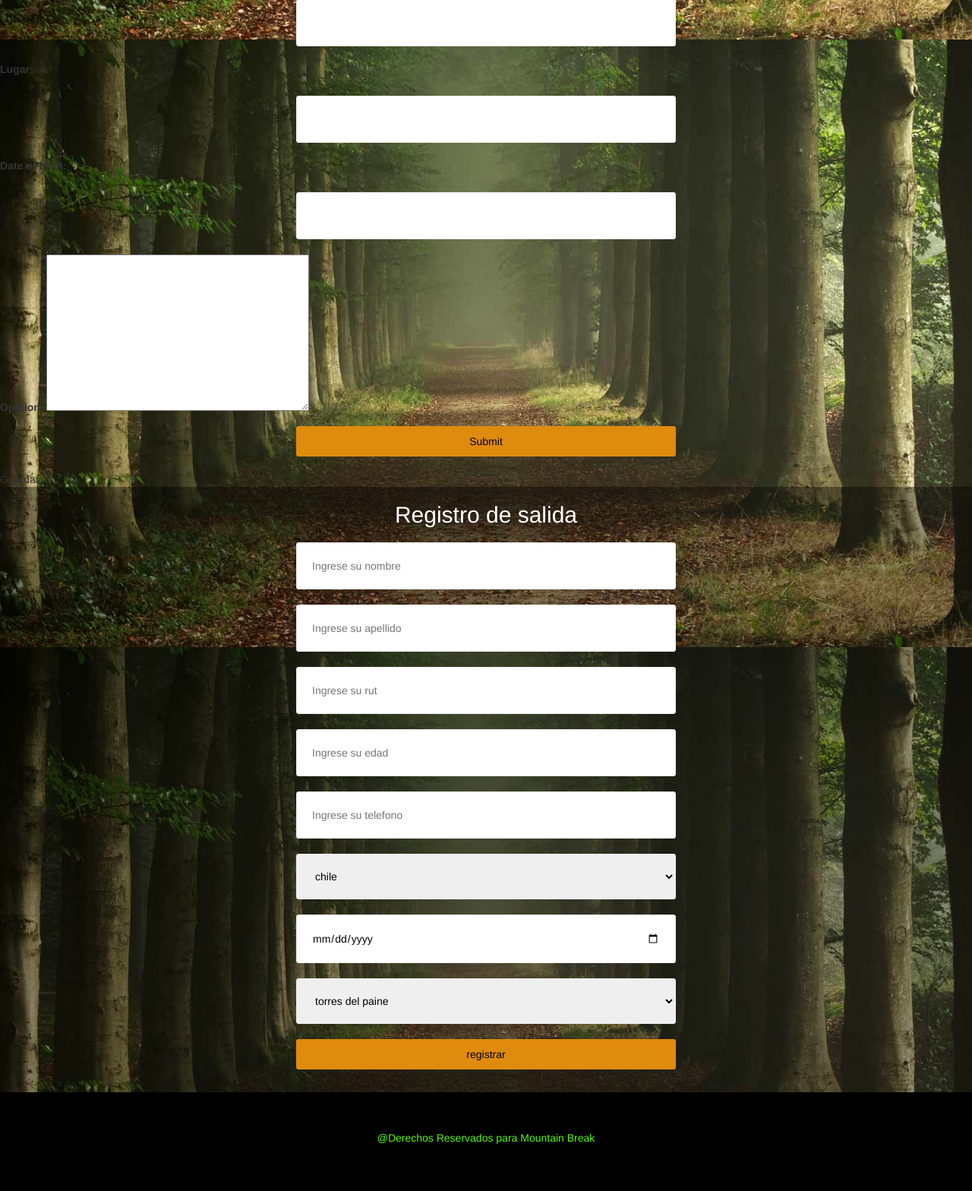
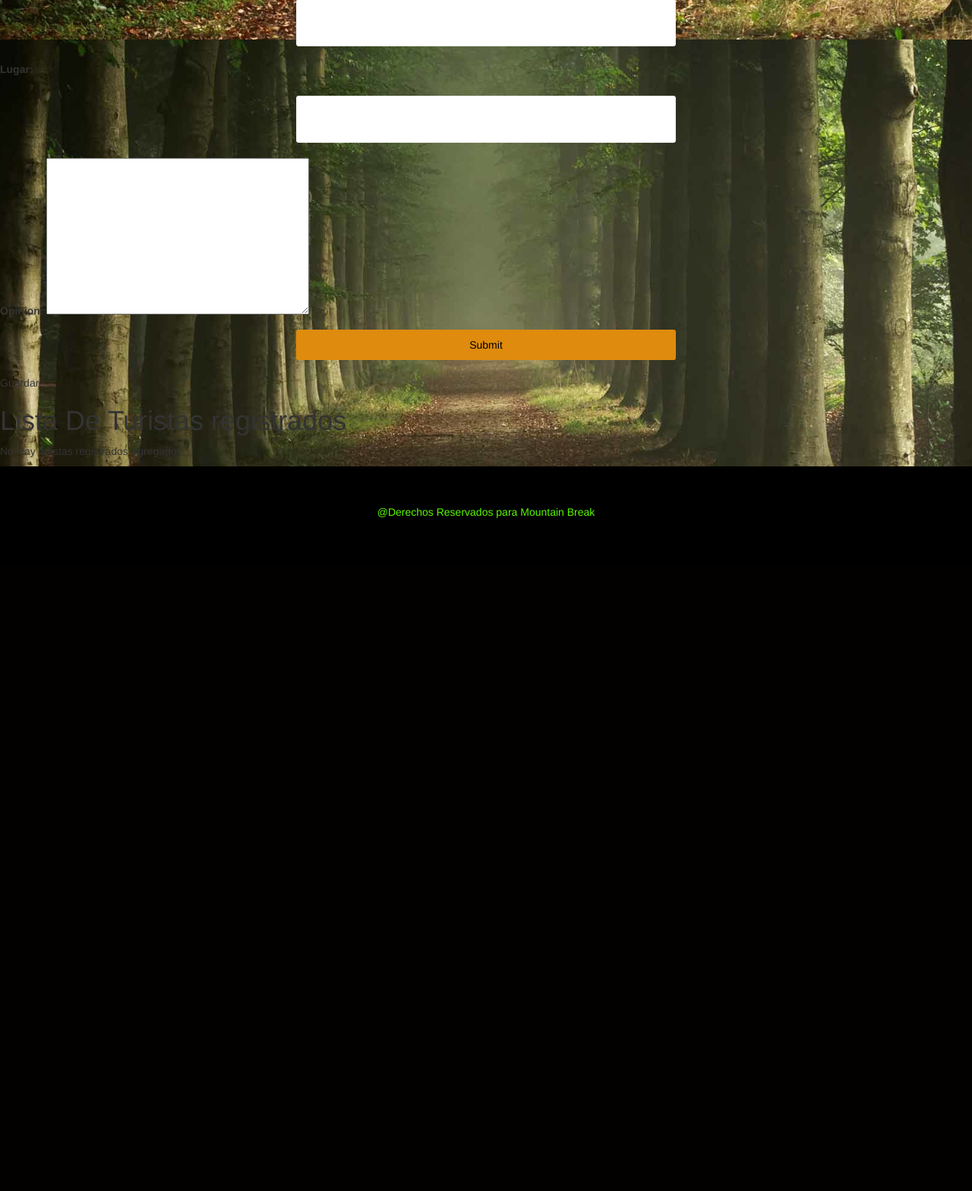
Before and after one commit to aguileralabra/mountainer, a Django app: page /FormularioTurist in a window 1280 px wide. Shown: the part 748-2316 px from the top of the page at 76% size. After the commit the page ends 1430 px from the top, so only its background shows below. Run offline with Django 3.2, Linux system fonts and the light colour scheme; some libraries are stand-ins or nearby versions.

Commit message:
funciona el crear
yeiiii

```diff
--- a/mountainer/mysite/mountain/forms.py
+++ b/mountainer/mysite/mountain/forms.py
@@ -14,6 +14,5 @@
 			'telefono',
 			'pais',
 			'lugar',
-			'date_of_birth',
 			'Opinion',
 		]
--- a/mountainer/mysite/mountain/models.py
+++ b/mountainer/mysite/mountain/models.py
@@ -8,7 +8,6 @@
     telefono = models.IntegerField(null = True)
     pais = models.CharField(max_length=50, default="")
     lugar = models.CharField(max_length=50, default="")
-    date_of_birth = models.DateField(null=True, blank=True)
     Opinion = models.TextField(null = True )
 
     def __str__(self):
--- a/mountainer/mysite/mountain/templates/FormularioTurist.html
+++ b/mountainer/mysite/mountain/templates/FormularioTurist.html
@@ -9,38 +9,22 @@
     <input type="submit" class="btn">Guardar</button>
 </form>
 
-<form  id="maining" action="formulario.html" method="POST" onsubmit="return validar()">
-    <h4>Registro de salida</h4>
-    <input type="text" name="nombre" placeholder="Ingrese su nombre" onkeypress="return sololetras(event)" >
-    <input type="text" name="apellido" placeholder="Ingrese su apellido"  onkeypress="return sololetras(event)" >
-    <input type="text" name="rut" placeholder="Ingrese su rut" required>
-    <input type="number" name="edad" placeholder="Ingrese su edad" min="0" max="60" required>
-    <input type="text" name="telefono" placeholder="Ingrese su telefono" onkeypress="return solonumero(event)" required>
-    <select name="pais" >
-            <option value="chile">chile</option>
-            <option value="argentina">argentina</option>
-            <option value="peru">peru</option>
-            <option value="bolivia">bolivia</option>
-            <option value="brasil">brasil</option>
-            <option value="venezuela">venezuela</option>
-            <option value="ecuador">ecuador</option>
-            <option value="colombia">colombia</option>
-            <option value="uruguay">uruguay</option>
-            <option value="paraguay">paraguay</option>
-    </select>
-    <input type="date" name="fecha ida" required>
-    <select name="pais" >
-            <option value="torres del paine">torres del paine</option>
-            <option value="pumalin">pumalin</option>
-            <option value="aguas de ramon">aguas de ramon</option>
-            <option value="campos de hielo norte">campos de hielo norte</option>
-            <option value="campos de hielo sur">campos de hielo sur</option>
-            <option value="ventisquero colgante">ventisquero colgante</option>
-            <option value="conguillio">conguillio</option>
-            <option value="huerquehue">huerquehue</option>
-            <option value="pan de azucar">pan de azucar</option>
-            <option value="villarrica">villarrica</option>
-    </select>
-    <input type="submit" value="registrar">
-  </form>
+
+
+<h1>Lista De Turistas registrados</h1>
+
+{% if turist_list %}
+<ul>
+
+  {% for turist in turist_list %}
+  <li>
+    <a href="{{ Turist.get_absolute_url }}">{{ turist.title }}</a>
+  </li>
+  {% endfor %}
+
+</ul>
+
+{% else %}
+  <p>No Hay turistas registrados Agregados</p>
+{% endif %}
 {% endblock %}
```
Also changed, not shown: mountainer/mysite/mountain/migrations/0003_remove_turist_date_of_birth.py (added).
